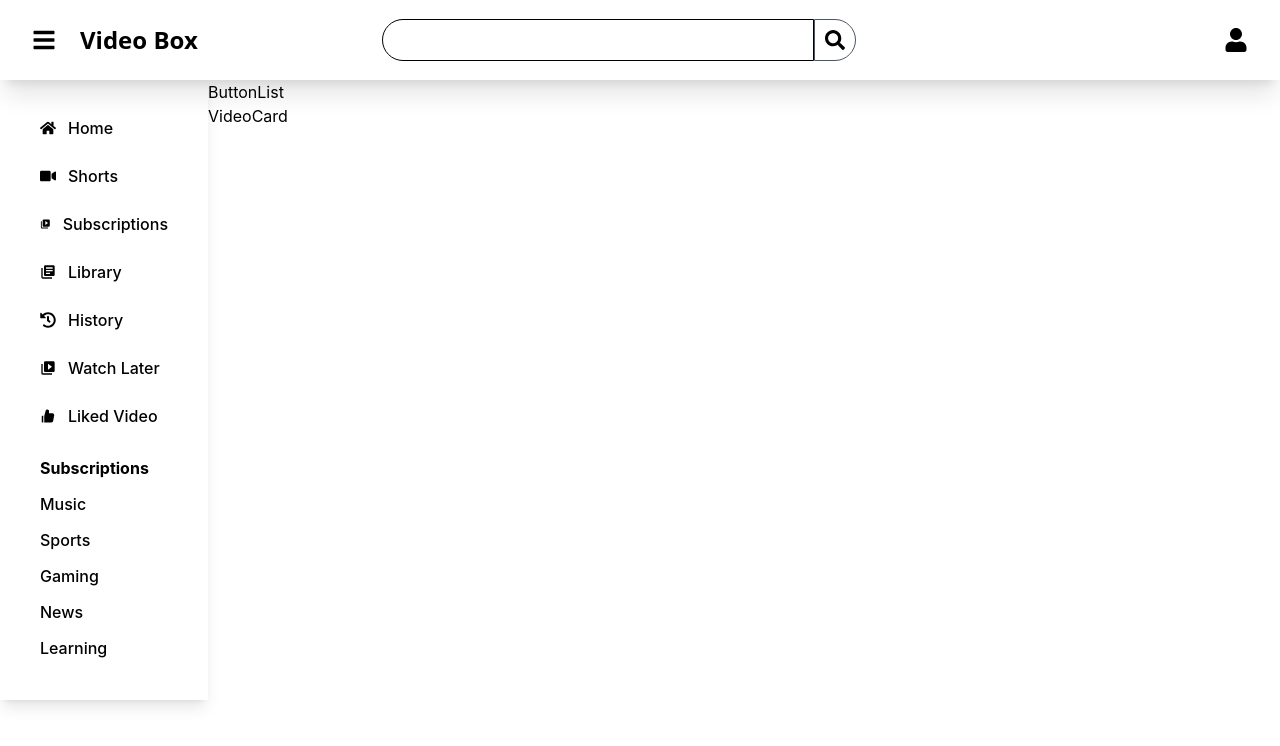
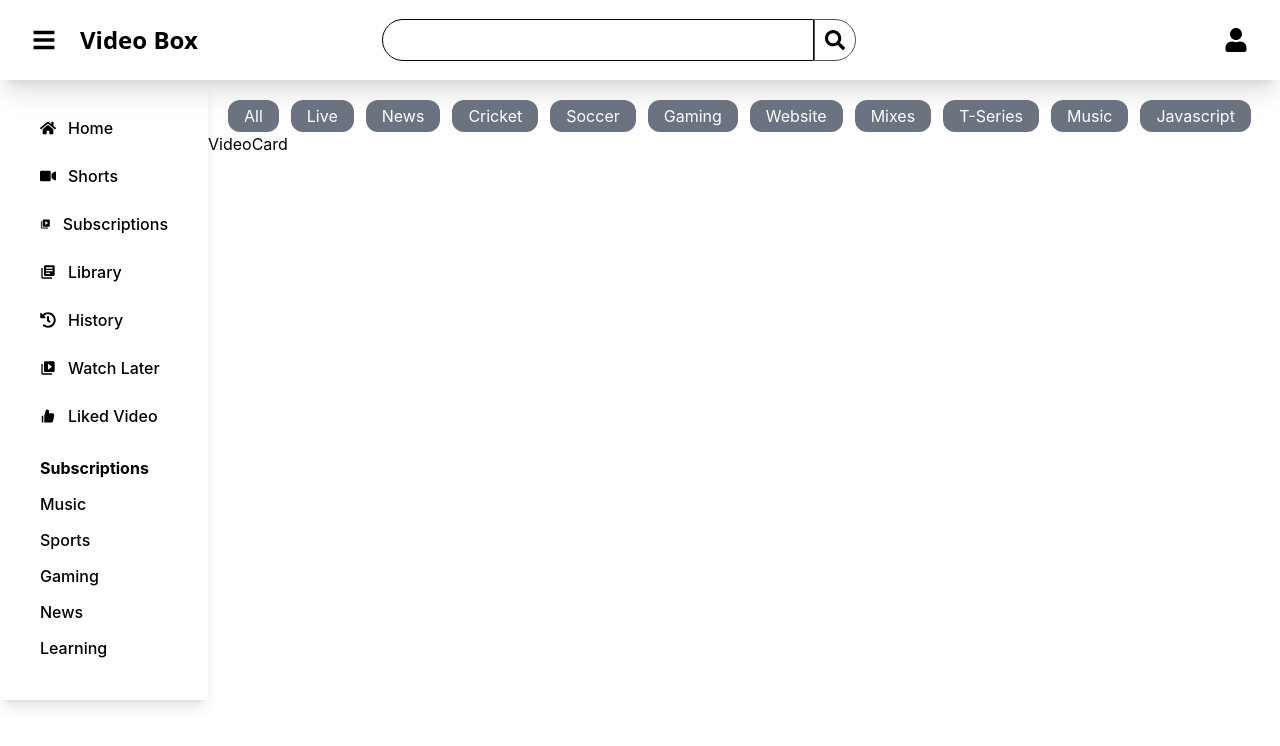
Before and after one commit to rajratan41/video-box, a React (Create React App) app in the folder video-box/: page / in a window 1280 px wide. Shown: the top 746 px of the page. Built offline with nearby package versions, Linux system fonts and the light colour scheme.

Commit message:
map through button list

```diff
--- a/video-box/src/components/ButtonList.js
+++ b/video-box/src/components/ButtonList.js
@@ -1,7 +1,28 @@
 import React from "react";
+import Button from "./Button";
+
+const list = [
+  "All",
+  "Live",
+  "News",
+  "Cricket",
+  "Soccer",
+  "Gaming",
+  "Website",
+  "Mixes",
+  "T-Series",
+  "Music",
+  "Javascript",
+];
 
 const ButtonList = () => {
-  return <div>ButtonList</div>;
+  return (
+    <div className=" mt-5 ml-5 flex gap-3 items-center justify-center">
+      {list.map((item, index) => (
+        <Button name={item} key={index} />
+      ))}
+    </div>
+  );
 };
 
 export default ButtonList;
```
